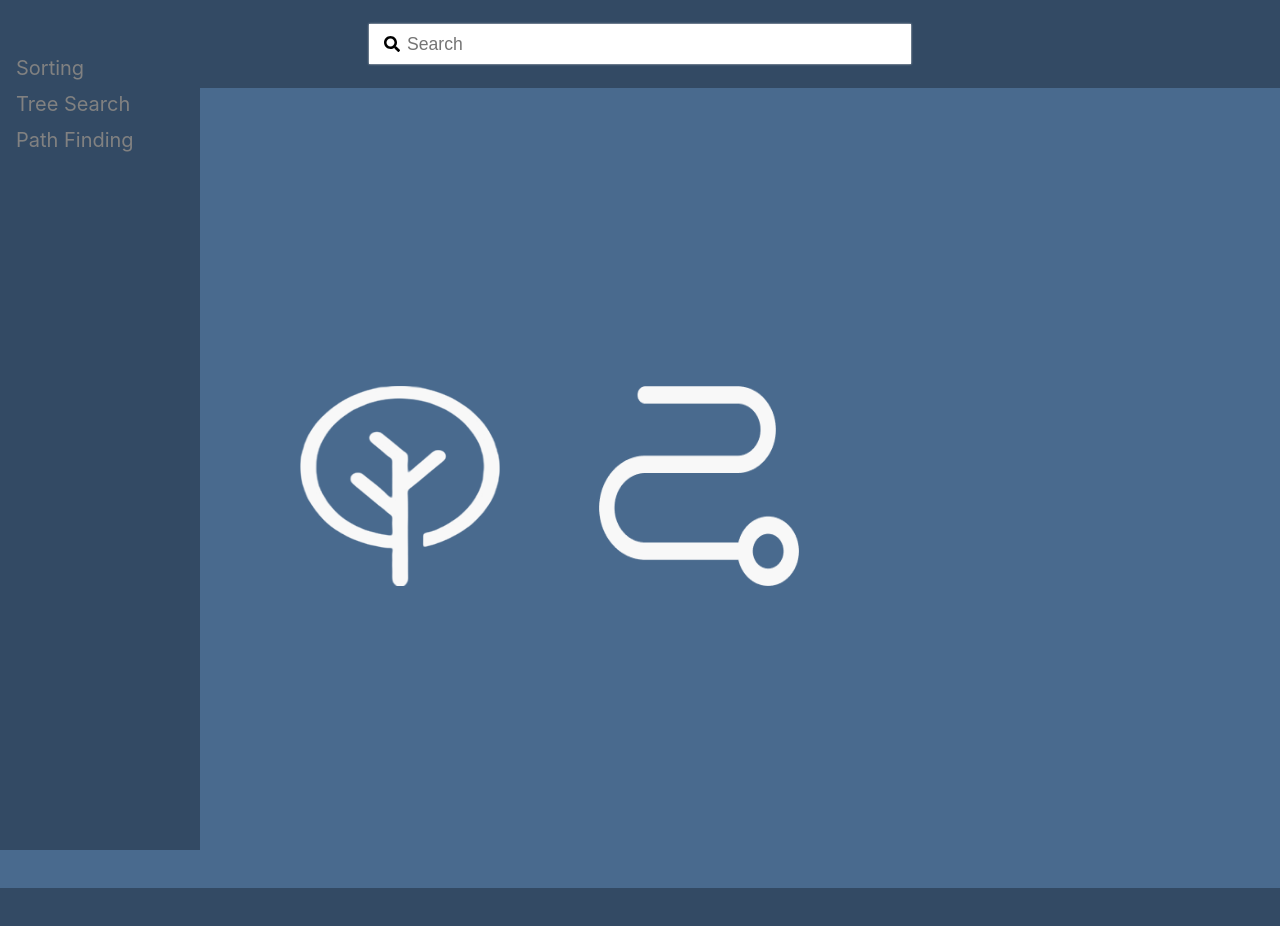
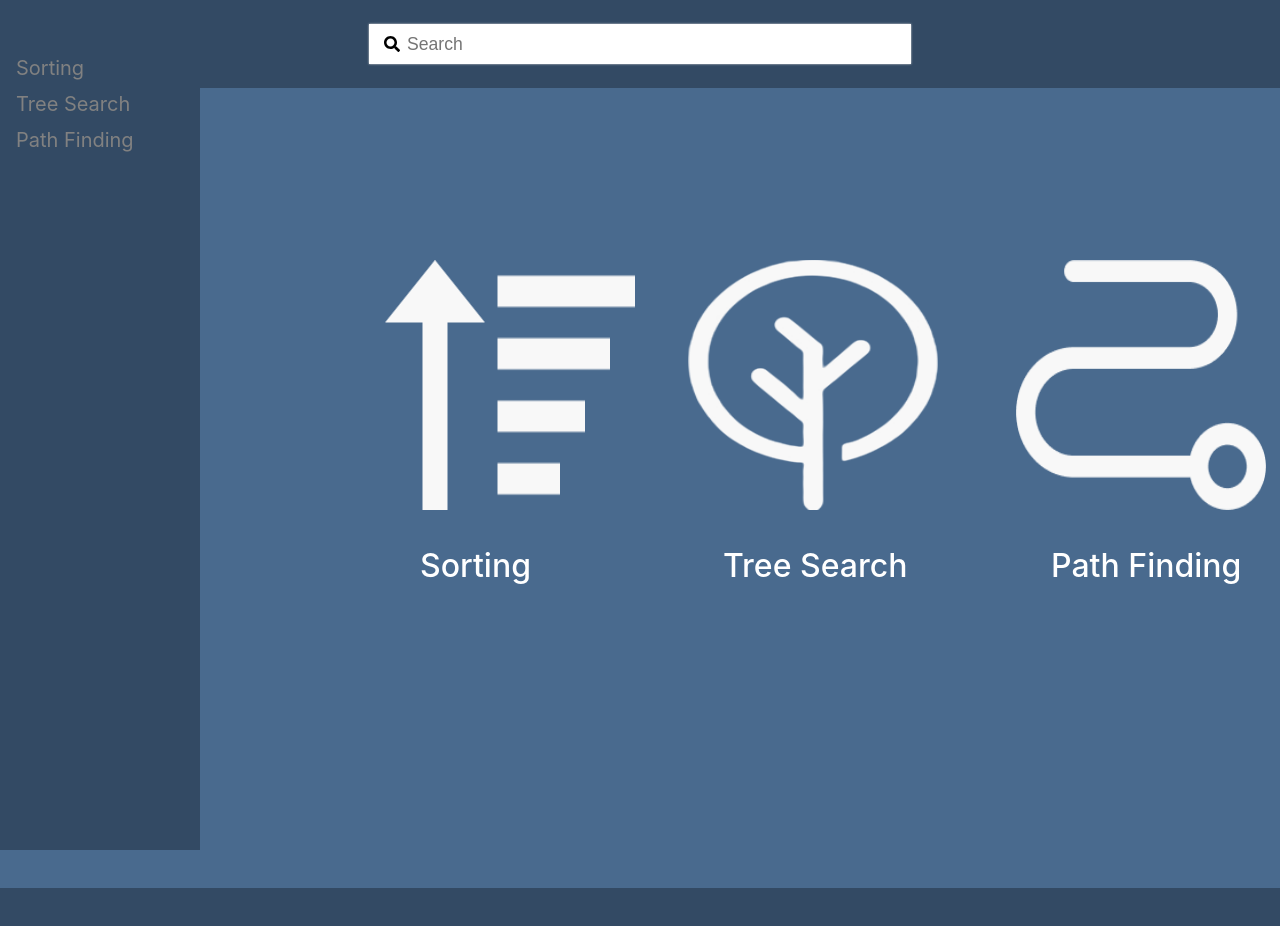
Before and after one commit to juliusbrehme/AlgoVerse, a React (Create React App) app in the folder Frontend/algoverse/: page / in a window 1280 px wide. Shown: the top 926 px of the page. Built offline with nearby package versions, Linux system fonts and the light colour scheme.

Commit message:
homepage finished

```diff
--- a/Frontend/algoverse/src/components/Home.css
+++ b/Frontend/algoverse/src/components/Home.css
@@ -33,4 +33,35 @@ input[type="text"] {
   display: grid;
   grid-template-columns: repeat(3, 1fr);
   grid-gap: 3px;
+  margin-left: 370px;
+  margin-bottom: 100px;
 }
+
+.sorting {
+  flex-direction: column;
+  justify-content: center;
+}
+
+.treeSearch {
+  flex-direction: column;
+  justify-content: center;
+  margin-left: 30px;
+}
+
+.pathFinding {
+  flex-direction: column;
+  justify-content: center;
+  margin-left: 60px;
+}
+
+.text {
+  margin-left: 50px;
+  color: white;
+  font-size: xx-large;
+  font-weight: 500;
+  text-decoration: none;
+}
+
+.image {
+  margin-left: 15px;
+}
--- a/Frontend/algoverse/src/components/pages/Home.js
+++ b/Frontend/algoverse/src/components/pages/Home.js
@@ -2,34 +2,48 @@
 import "../../App.css";
 import "../Home.css";
 import React from "react";
+import { Link } from "react-router-dom";
 
 function Home() {
   return (
     <div className="home">
       <div className="grid">
         <div className="sorting">
+          <Link to="/" style={{ textDecoration: "none" }}>
             <img
+              className="image"
               src="images/Sorting-img.png"
               alt="description of image"
-            width="200"
-            height="200"
+              width="250"
+              height="250"
             />
+            <p className="text">Sorting</p>
+          </Link>
         </div>
         <div className="treeSearch">
+          <Link to="/" style={{ textDecoration: "none" }}>
             <img
+              className="image"
               src="images/TreeSearch-img.png"
               alt="description of image"
-            width="200"
-            height="200"
+              width="250"
+              height="250"
             />
+            <p className="text">Tree Search</p>
+          </Link>
         </div>
+
         <div className="pathFinding">
+          <Link to="/home" style={{ textDecoration: "none" }}>
             <img
+              className="image"
               src="images/PathFinding-img.png"
               alt="description of image"
-            width="200"
-            height="200"
+              width="250"
+              height="250"
             />
+            <p className="text">Path Finding</p>
+          </Link>
         </div>
       </div>
     </div>
```
Also changed, not shown: Frontend/algoverse/public/images/algoverse-Logo.png (added). Lines whose indentation alone changed are shown as unchanged.
